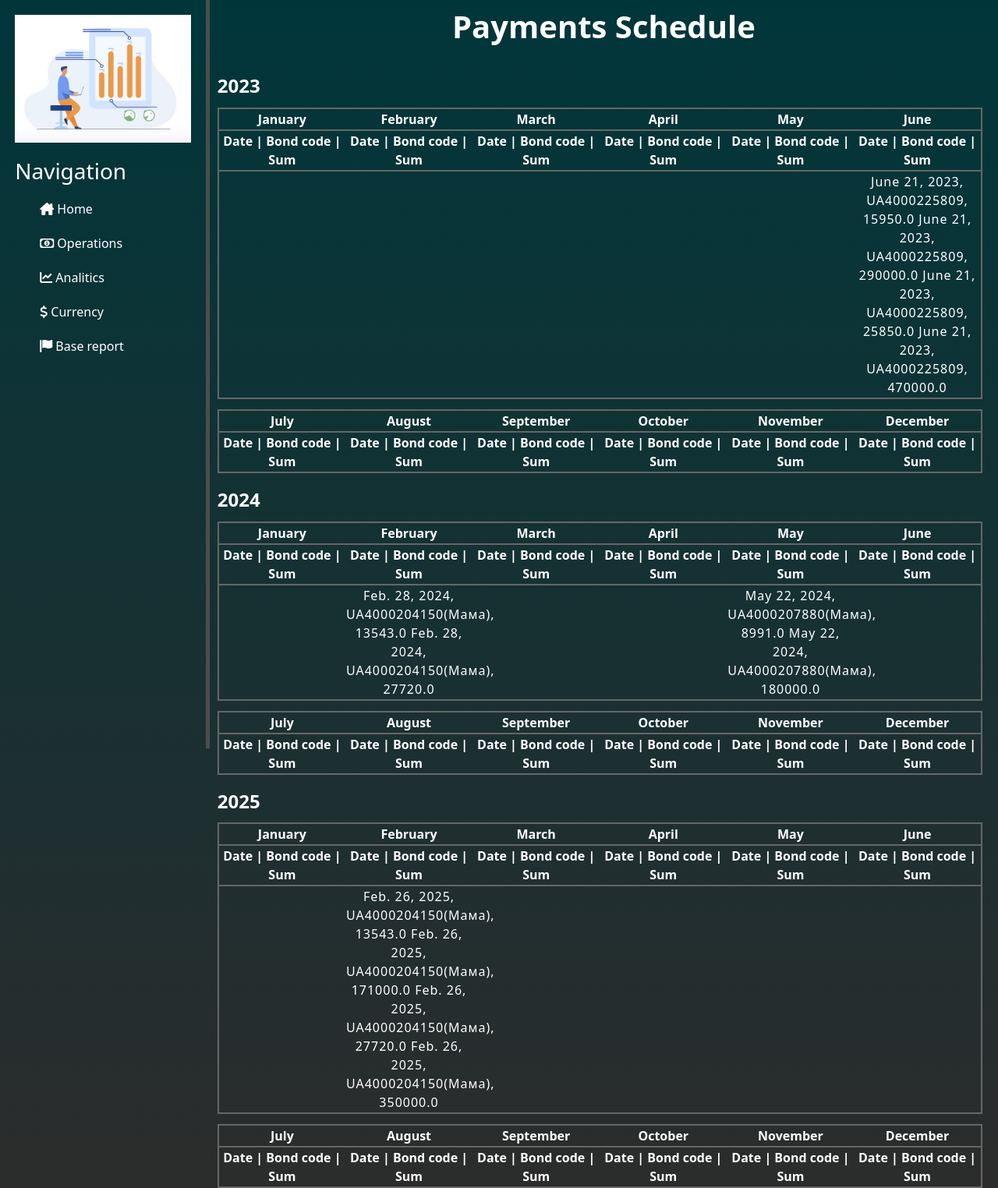
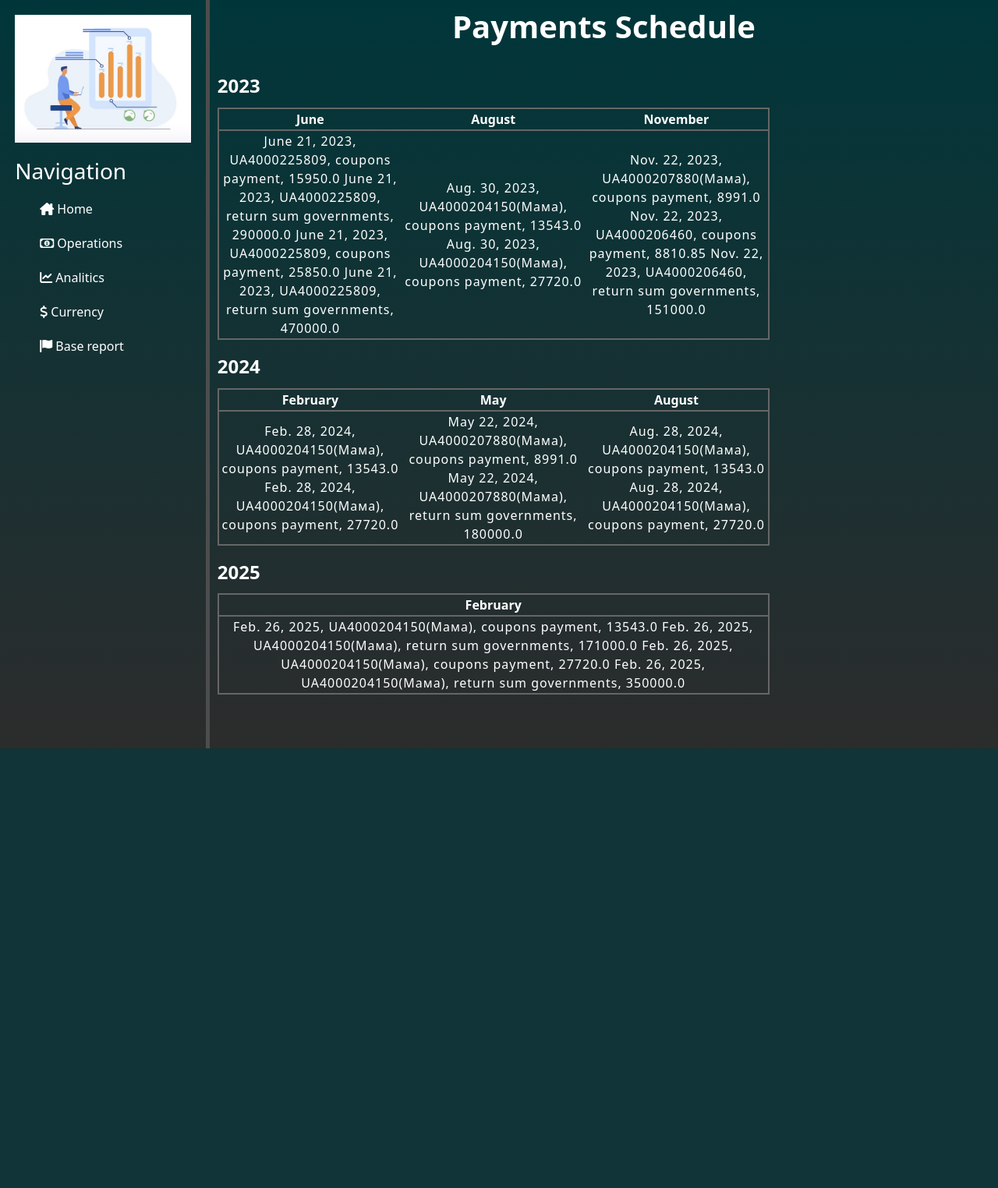
Before and after one commit to MomontD/TestDjango, a Django app: page /governments/payments_schedule in a window 1280 px wide. Shown: the whole page at 78% size. After the commit the page ends 960 px from the top, so only its background shows below. Run offline with Django 4.2, Linux system fonts and the light colour scheme; data comes from the database, SQL or seed files in the repository; lists and menus that the app fills with data are empty.

Commit message:
Зробив 2 чорновий варіант графіку оплат ОВДП

```diff
--- a/governments/static/governments/css/payments_schedule.css
+++ b/governments/static/governments/css/payments_schedule.css
@@ -3,13 +3,14 @@
     margin-left: 10px;
     margin-top: 13px;
     margin-right: 10px;
-    width: 97%;
+    width: 70%;
     /*border-collapse: collapse;*/
     border: 2px solid #666666;
 }
 .table_payments_schedule td {
     text-align: center;
     letter-spacing: 1px;
+    width: 10%;
 }
 .table_payments_schedule th {
     text-align: center;
--- a/governments/templates/governments/payments_schedule.html
+++ b/governments/templates/governments/payments_schedule.html
@@ -11,50 +11,27 @@
 
         {% if payments_schedule %}
             <div class="block_governments_payment_schedule">
-                {% for year in year_list %}
+                {% for year,months in period_list.items %}
                     <div class="title_active_deposits"> <h4><b> {{ year }} </b></h4></div>
                     <table class="table_payments_schedule">
                         <tr>
-                            <th> January  </th>
-                            <th> February </th>
-                            <th> March </th>
-                            <th> April </th>
-                            <th> May  </th>
-                            <th> June </th>
-                        </tr>
+                            {% for month in months %}
+                                <th>
+                                    {{ month }}
+                                </th>
+                            {% endfor %}
                         <tr>
-                            {% for el in month_list %}
-                                <th> Date | Bond code | Sum </th>
-                            {% endfor %}
-                        </tr>
-
-                        <tr>
-                            {% for month in month_list %}
+                            {% for month in months %}
                                 <td>
                                     {% for payment in payments_schedule %}
-                                        {% if payment.payment_date.year == year and payment.payment_date.month == month%}
-                                            {{ payment.payment_date }}, {{ payment.government.name }}, {{ payment.payment_sum }}
-                                        {% endif %}
+                                       {% if payment.payment_date.year == year and payment.payment_date|date:"F" == month %}
+                                           {{ payment.payment_date }}, {{payment.government.name }}, {{ payment.payment_type }}, {{ payment.payment_sum }}
+                                       {% endif %}
                                     {% endfor %}
                                 </td>
                             {% endfor %}
                         </tr>
 
-                    </table>
-                    <table class="table_payments_schedule">
-                        <tr>
-                            <th> July </th>
-                            <th> August </th>
-                            <th> September </th>
-                            <th> October  </th>
-                            <th> November </th>
-                            <th> December </th>
-                        </tr>
-                        <tr>
-                            {% for el in month_list %}
-                                <th> Date | Bond code | Sum </th>
-                            {% endfor %}
-                        </tr>
                     </table>
                 {% endfor %}
             </div>
@@ -71,3 +48,28 @@
     </div>
 
 {% endblock %}
+
+
+{#{% for year,months in period_list.items %}#}
+{#                    <div class="title_active_deposits"> <h4><b> {{ year }} </b></h4></div>#}
+{#                    <table class="table_payments_schedule">#}
+{#                        <tr>#}
+{#                            {% for month in months %}#}
+{#                                <th>#}
+{#                                    {{ month }}#}
+{#                                </th>#}
+{#                            {% endfor %}#}
+{#                        <tr>#}
+{#                            {% for month in months %}#}
+{#                                <td>#}
+{#                                    {% for payment in payments_schedule %}#}
+{#                                       {% if payment.payment_date.year == year and payment.payment_date|date:"F" == month %}#}
+{#                                           {{ payment.payment_date }}, {{payment.government.name }}, {{ payment.payment_type }}, {{ payment.payment_sum }}#}
+{#                                       {% endif %}#}
+{#                                    {% endfor %}#}
+{#                                </td>#}
+{#                            {% endfor %}#}
+{#                        </tr>#}
+{##}
+{#                    </table>#}
+{#                {% endfor %}#}
--- a/governments/views.py
+++ b/governments/views.py
@@ -6,7 +6,7 @@ from governments.models import *
 
 from utils.general.general_functions import grouping, calculate_indicators
 
-from utils.governments.gov_func import forming_list_of_years
+from utils.governments.gov_func import forming_period_list
 
 
 def governments(request):
@@ -66,16 +66,9 @@ def payments_schedule(request):
     # Витягуємо з таблиці оплат всі оплати + відфіотровуємо по даті (актуальні) + сортуємо по зростанню
     payments_schedule = PaymentSchedule.objects.filter(payment_date__gt=date.today()).order_by('payment_date')
     # За допомогою forming_list_of_years отримуємо список років [2022,2023,2024]
-    year_list = forming_list_of_years(payments_schedule)
-    month_list = [1, 2, 3, 4, 5, 6]
-                # ['January', 'February', 'March', 'April', 'May', 'June']
-                  # 'July', 'August', 'September', 'October',
-                  # 'November', 'December']
-    print(payments_schedule)
-    for payment in payments_schedule:
-        print(payment.payment_date.month, payment.payment_sum)
-    return render(request, 'governments/payments_schedule.html',{'year_list': year_list,
-                                                                 'month_list': month_list,
+    period_list = forming_period_list(payments_schedule)
+    print(period_list)
+    return render(request, 'governments/payments_schedule.html',{'period_list': period_list,
                                                                  'payments_schedule': payments_schedule
                                                                  })
 
--- a/utils/governments/gov_func.py
+++ b/utils/governments/gov_func.py
@@ -48,13 +48,17 @@ def calc_extends_indicators (instance):
     return nominal_profit, bonds_income, coupons_difference, all_coupons_profit, bonds_rate
 
 
-def forming_list_of_years (date_list):
+def forming_period_list (date_list):
+    # date_list - отримуємо на вході актуальний+відсортований список(з меншої дати до більшої) з платежами по ОВДП
+    period_list ={}
+    # Проганяємо через цикл кожен елемент списку
+    for date in date_list:
+        # Вибираємо з елементу дату(рік) якщо такого нема в словнику додаємо
+        if date.payment_date.year not in period_list:
+            period_list[date.payment_date.year] = []
+        # Вибираємо місяць з елементу , якщо такого немає в словнику з роком({'2023': ['Jan',...] додаємо до року
+        if date.payment_date.strftime('%B') not in period_list[date.payment_date.year]:
+            period_list[date.payment_date.year].append(date.payment_date.strftime('%B'))
 
-    list_of_years = []
-    # Витягйємо рік з дати оплати і додаємо його в масив / результат = масив з роками
-    for el in date_list:
-        list_of_years.append(el.payment_date.year)
-    # Забираємо дублікати з масиву років та відсортовуємо унікальнізначення = [2022,2023,2024]
-    list_of_years = sorted(set(list_of_years))
-
-    return list_of_years
+    # Повертає : {2023: ['June', 'August', 'November'], 2024: ['February', 'May', 'August'], 2025: ['February']}
+    return period_list
```
